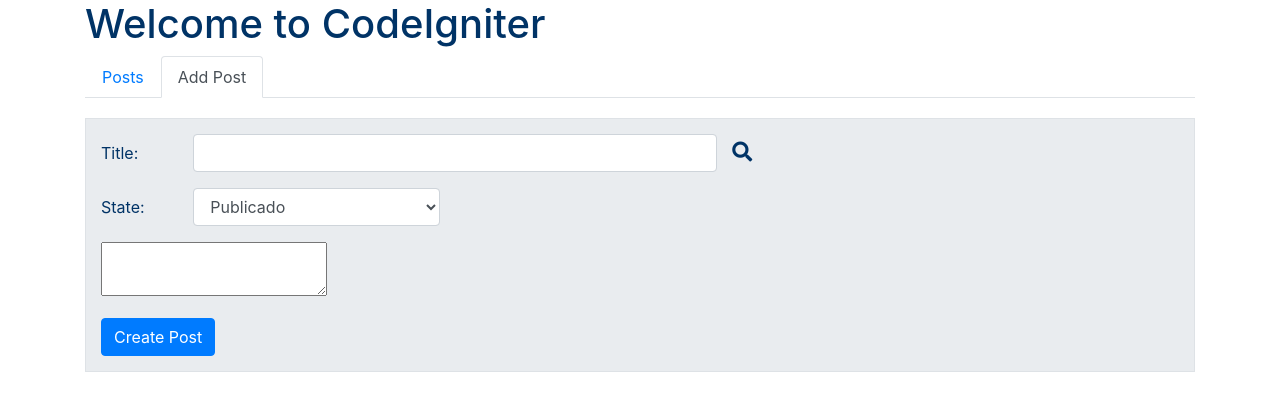
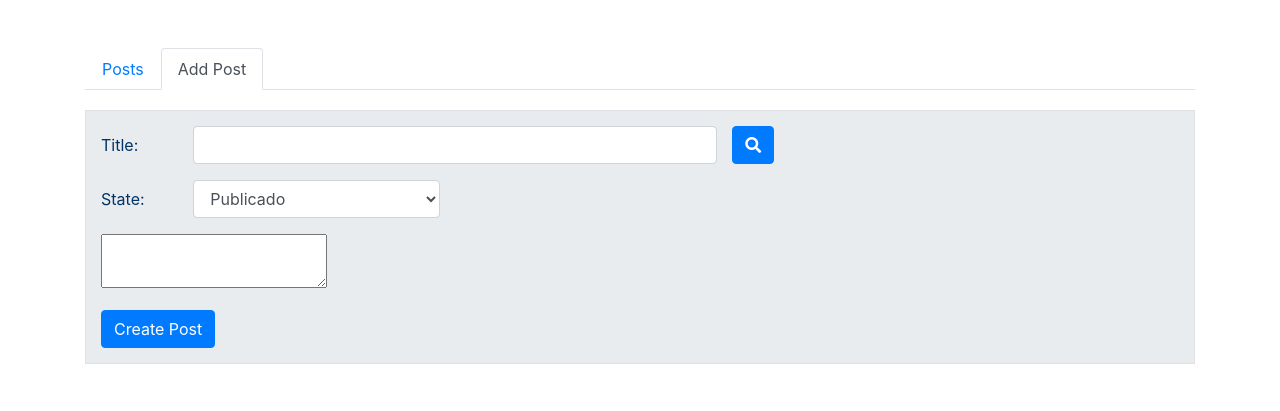
Before and after one commit to JoselynDRF/codeigniter-blog-admin, a CodeIgniter app: page /development/home in a window 1280 px wide, after a click on "Add Post". Shown: the part 56-467 px from the top of the page. Run offline with CodeIgniter, Linux system fonts and the light colour scheme; a user stored in the database is signed in; data comes from the database, SQL or seed files in the repository; some libraries are stand-ins or nearby versions.

Commit message:
Preview new post

```diff
--- a/application/controllers/Home.php
+++ b/application/controllers/Home.php
@@ -10,11 +10,9 @@
 
 	public function index()
 	{
-		$data['title'] = 'CodeIgniter - Template';
+		$data['title'] = 'My Blog';
 		$this->load->view('common/head', $data);
 		$this->load->view('common/navBar');
-
-		$data['description'] = 'Welcome to CodeIgniter';
 
 		// Data from search form
 		$dataSearch = [
--- a/application/controllers/Login.php
+++ b/application/controllers/Login.php
@@ -12,11 +12,8 @@
 	{
 		$data['title'] = 'Login';
 		$this->load->view('common/head', $data);
-
-		$data['description'] = 'Login';
 		$this->load->view('common/navBar');
 		$this->load->view('login', $data);
-
 		$this->checkUserSession();
 	}
 
--- a/application/views/home.php
+++ b/application/views/home.php
@@ -1,7 +1,5 @@
 <body>
-	<div class="container">
-		<h1> <?= $description ?> </h1>
-
+	<div class="container mt-5">
 		<!-- Tabs -->
 		<ul class="nav nav-tabs">
 			<li class="nav-item">
@@ -86,11 +84,13 @@
 					<div class="form-group row">
 						<label for="title" class="col-3 col-sm-1 col-form-label"> Title: </label>
 						<div class="col-8 col-sm-6">
-							<input type="text" class="form-control" name="title" id="title">
+							<input type="text" class="form-control" name="title" id="titleNewPost">
 						</div>
-						<div>
-							<span><i class="fas fa-search preview"></i></span>
-						</div>
+
+						<!-- Open preview modal -->
+						<span class="btn btn-primary" data-toggle="modal" data-target="#previewModal" onclick="showPostPreview()">
+							<i class="fas fa-search preview"></i>
+						</span>
 					</div>
 
 					<div class="form-group row">
@@ -105,7 +105,7 @@
 					</div>
 
 				<div class="form-group">
-					<textarea name="content" id="content"></textarea>
+					<textarea name="content" id="contentNewPost"></textarea>
 				</div>
 
 					<button type="submit" class="btn btn-primary"> Create Post </button>
@@ -116,6 +116,37 @@
 	</div>
 </div>
 
+
+<!-- PREVIEW MODAL -->
+<div class="modal fade" id="previewModal" tabindex="-1" role="dialog">
+  <div class="modal-dialog" role="document">
+    <div class="modal-content">
+      <div class="modal-header">
+        <h5 class="modal-title" id="exampleModalLabel"> Post Preview </h5>
+        <button type="button" class="close" data-dismiss="modal" aria-label="Close">
+          <span aria-hidden="true">&times;</span>
+        </button>
+      </div>
+      <div class="modal-body">
+				<h3 id="previewTitle" class="text-center"></h3>
+        <p id="previewContent"></p>
+      </div>
+      <div class="modal-footer">
+        <button type="button" class="btn btn-primary" data-dismiss="modal"> Accept </button>
+      </div>
+    </div>
+  </div>
+</div>
+
+<script>
+	function showPostPreview() {
+		var titlePost = $('#titleNewPost').val();
+		var contentPost = tinymce.activeEditor.getContent();
+
+		$('#previewTitle').html(titlePost);
+		$('#previewContent').html(contentPost);
+	}
+</script>
+
 </body>
-
 </html>
--- a/assets/css/styles.css
+++ b/assets/css/styles.css
@@ -16,11 +16,6 @@
   margin: 20px 0;
 }
 
-.preview {
-  font-size: 20px;
-  padding: 8px 0;
-}
-
 .mce-notification {
   display: none;
 }
```
